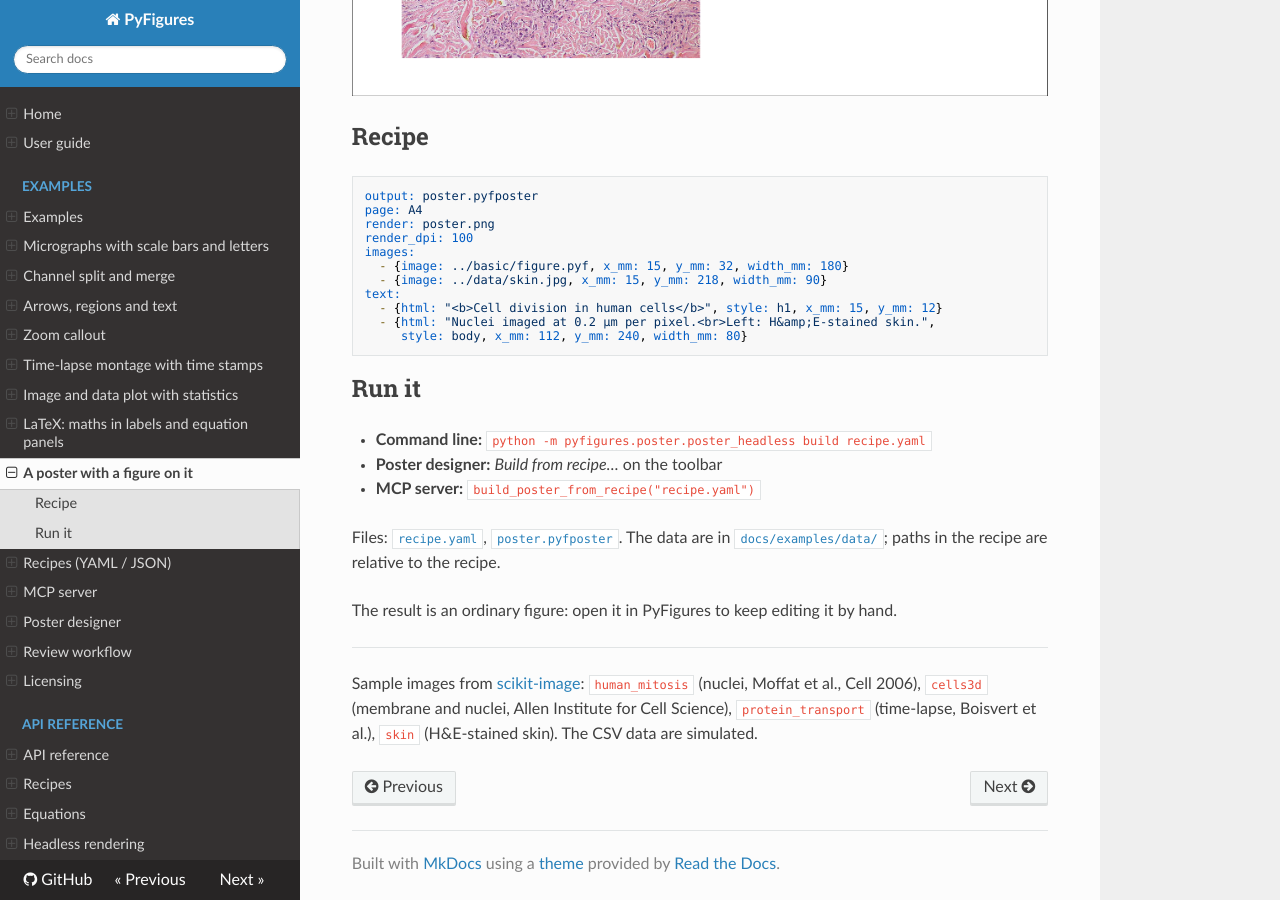
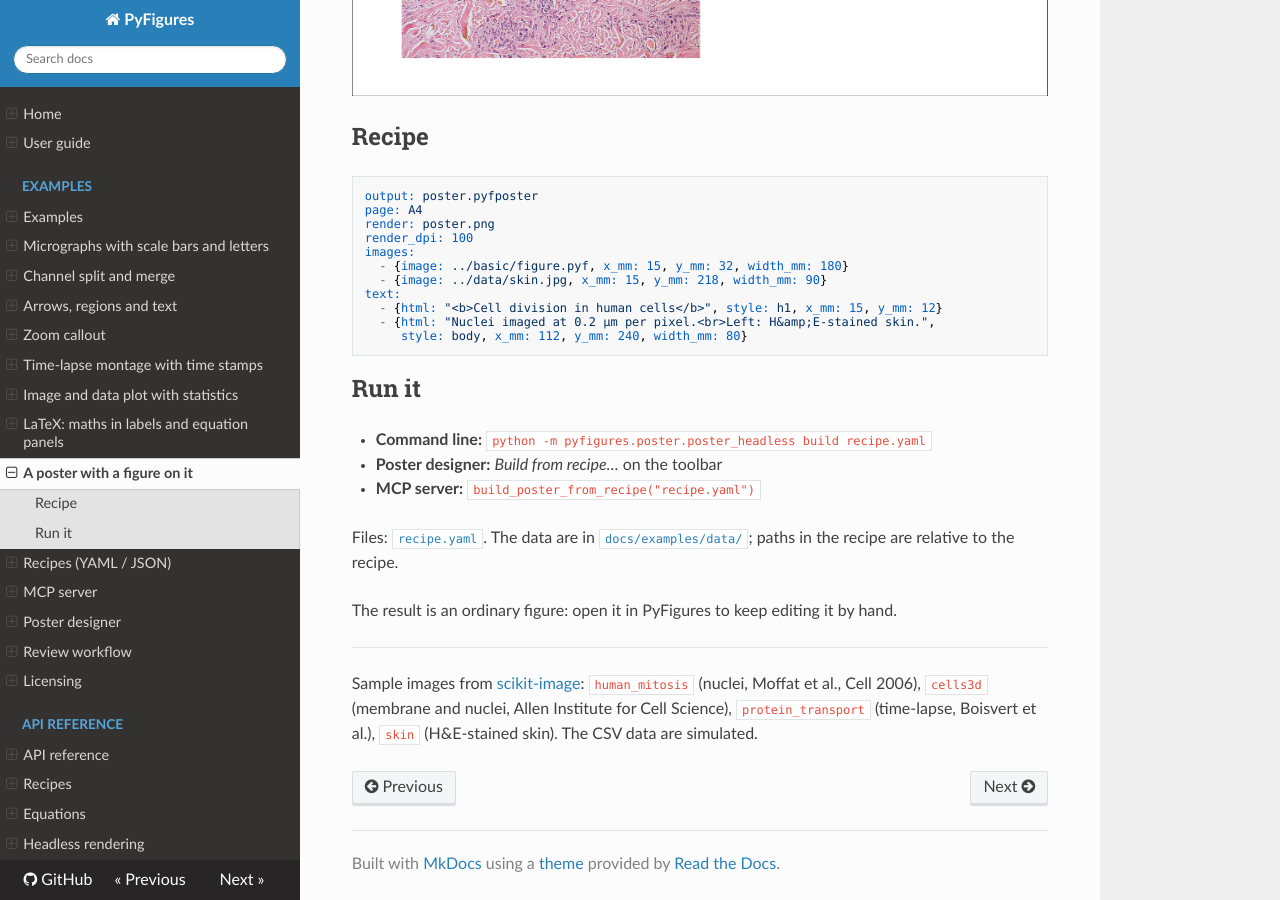
Before and after one commit to baigouy/PyFigures, an MkDocs documentation site: the page built from docs/examples/poster.md, in a window 1280 px wide and 900 px high, scrolled down 1121 px. Built offline with MkDocs 1.6.1, drawn with Linux system fonts in a browser that asks for light colours; nearby versions of some CDN libraries.

Commit message:
Stop tracking the example poster.pyfposter
Co-Authored-By: Claude Opus 5.5 <noreply@anthropic.com>

````diff
--- a/docs/examples/build_examples.py
+++ b/docs/examples/build_examples.py
@@ -191,13 +191,13 @@ def _page(ex, image_name, extra_files):
             - **PyFigures window:** *File → Build figure from recipe…*
             - **MCP server:** `build_figure_from_recipe("recipe.yaml")`
             """).strip()
-    files = ", ".join(f"[`{f}`]({ex['name']}/{f})" for f in extra_files)
+    files = ", ".join(f"[`{f}`]({ex['name']}/{f})" for f in ["recipe.yaml", *extra_files])
     return "\n".join([
         f"# {ex['title']}", "", ex["about"], "",
         f"![{ex['title']}]({ex['name']}/{image_name})", "",
         "## Recipe", "", "```yaml", recipe, "```", "",
         "## Run it", "", run, "",
-        f"Files: [`recipe.yaml`]({ex['name']}/recipe.yaml), {files}. The data are in "
+        f"Files: {files}. The data are in "
         f"[`docs/examples/data/`]({REPO}/tree/main/docs/examples/data); paths in the recipe are "
         "relative to the recipe.", "",
         "The result is an ordinary figure: open it in PyFigures to keep editing it by hand.", "",
@@ -231,7 +231,7 @@ def build():
             res = build_poster_from_recipe(recipe_path)
             if str(res).startswith("ERROR"):
                 raise RuntimeError(f"{ex['name']}: {res}")
-            image, extra = "poster.png", ["poster.pyfposter"]
+            image, extra = "poster.png", []  # poster.pyfposter not committed either
         else:
             build_figure_from_recipe(recipe_path)
             pyf = os.path.join(folder, "figure.pyf")
--- a/docs/examples/poster.md
+++ b/docs/examples/poster.md
@@ -26,7 +26,7 @@ text:
 - **Poster designer:** *Build from recipe…* on the toolbar
 - **MCP server:** `build_poster_from_recipe("recipe.yaml")`
 
-Files: [`recipe.yaml`](poster/recipe.yaml), [`poster.pyfposter`](poster/poster.pyfposter). The data are in [`docs/examples/data/`](https://github.com/baigouy/PyFigures/tree/main/docs/examples/data); paths in the recipe are relative to the recipe.
+Files: [`recipe.yaml`](poster/recipe.yaml). The data are in [`docs/examples/data/`](https://github.com/baigouy/PyFigures/tree/main/docs/examples/data); paths in the recipe are relative to the recipe.
 
 The result is an ordinary figure: open it in PyFigures to keep editing it by hand.
 
````
Also changed, not shown: 1 other file.
